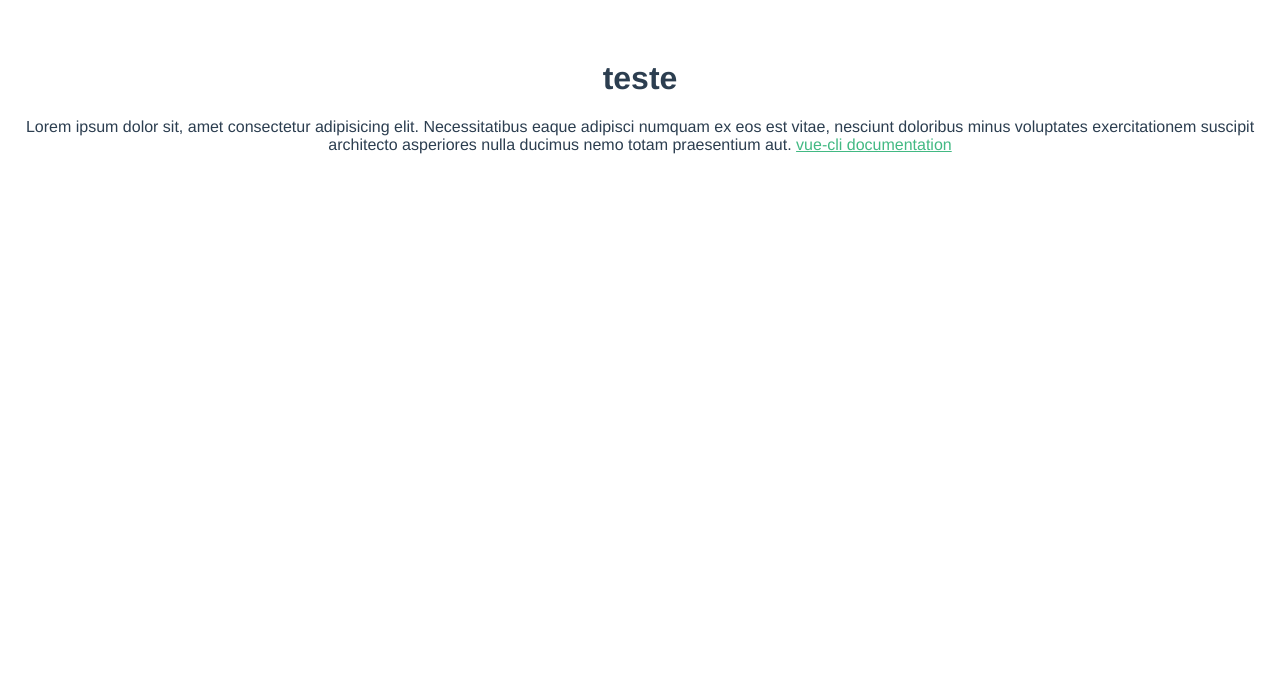
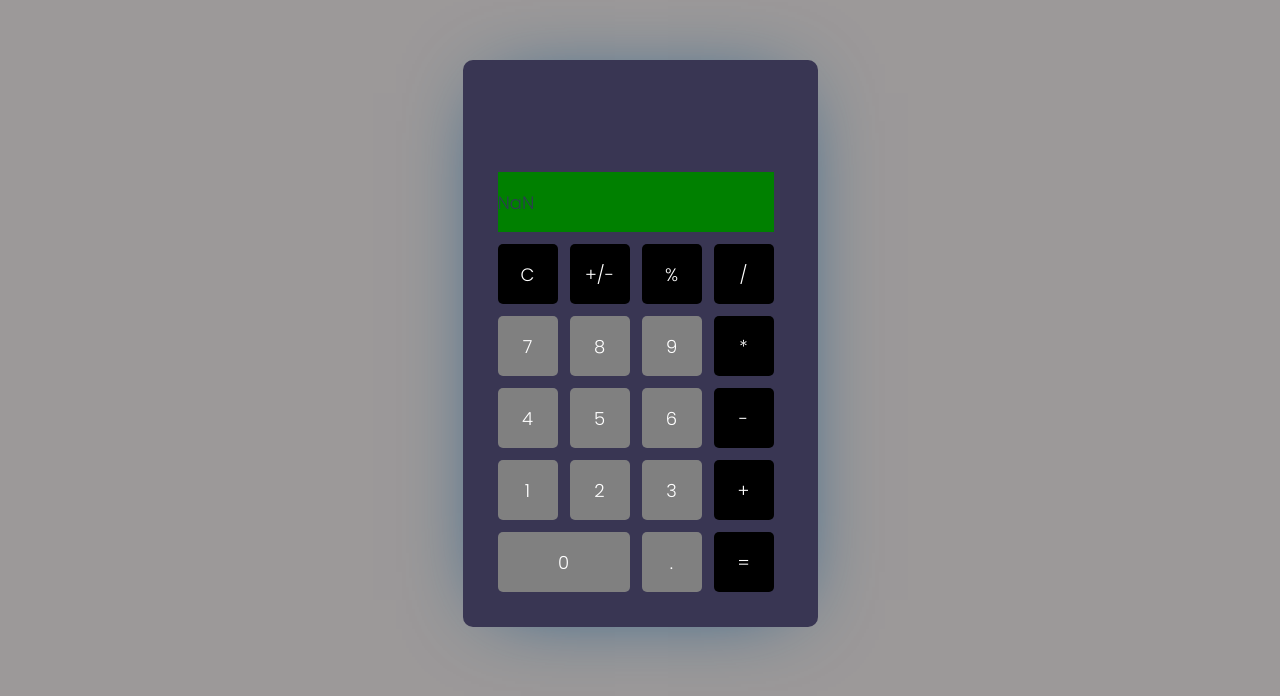
Before and after one commit to JP3015/Calculadora, a Vue app: page / in a window 1280 px wide. Shown: the top 696 px of the page. Built offline with nearby package versions, Linux system fonts and the light colour scheme.

Commit message:
Implementação da calculadora

```diff
--- a/src/App.vue
+++ b/src/App.vue
@@ -3,7 +3,7 @@
 </template>
 
 <script>
-import Calculadora from './components/home-page.vue'
+import Calculadora from './components/Calculadora/home-page.vue'
 
 export default {
   name: 'App',
--- /dev/null
+++ b/src/components/Calculadora/home-page.vue
@@ -0,0 +1,97 @@
+<template>
+  <div id="app">
+			<div class="container">
+				<div class="calculator">
+					<div class="answer">{{ answer }}</div>
+					<div class="display">{{ logList + current }}</div>
+					<div @click="clear" id="clear" class="btn operator">C</div>
+					<div @click="sign" id="sign" class="btn operator">+/-</div>
+					<div @click="percent" id="percent" class="btn operator">%</div>
+					<div @click="divide" id="divide" class="btn operator">/</div>
+					<div @click="append('7')" id="n7" class="btn">7</div>
+					<div @click="append('8')" id="n8" class="btn">8</div>
+					<div @click="append('9')" id="n9" class="btn">9</div>
+					<div @click="times" id="times" class="btn operator">*</div>
+					<div @click="append('4')" id="n4" class="btn">4</div>
+					<div @click="append('5')" id="n5" class="btn">5</div>
+					<div @click="append('6')" id="n6" class="btn">6</div>
+					<div @click="minus" id="minus" class="btn operator">-</div>
+					<div @click="append('1')" id="n1" class="btn">1</div>
+					<div @click="append('2')" id="n2" class="btn">2</div>
+					<div @click="append('3')" id="n3" class="btn">3</div>
+					<div @click="plus" id="plus" class="btn operator">+</div>
+					<div @click="append('0')" id="n0" class="zero">0</div>
+					<div @click="dot" id="dot" class="btn">.</div>
+          <div @click="equal" id="equal" class="btn operator">=</div>
+				</div>
+			</div>
+		</div>
+</template>
+
+<style>
+  @import url("https://fonts.googleapis.com/css?family=Poppins:300,500&display=swap");
+
+  body{
+    margin: 0;
+    background-color: rgb(156, 153, 153);
+  }
+  .app{
+    margin-top: -60px;
+    width: 100%;
+    height: 100vh;
+  }
+  .calculator {
+    display: grid;
+    grid-template-rows: repeat(7, minmax(60px, auto));
+    grid-template-columns: repeat(4, 60px);
+    grid-gap: 12px;
+    padding: 35px;
+    font-family: "Poppins";
+    font-weight: 300;
+    font-size: 18px;
+    background-color: rgb(57, 54, 83);
+    border-radius: 10px;
+    box-shadow: 0px 3px 80px -30px rgba(13, 81, 134, 1);
+    margin: 0 auto;
+    width: 285px;
+  }
+
+  .btn,.zero {
+    display: flex;
+    align-items: center;
+    justify-content: center;
+    cursor: pointer;
+    text-align: center;
+    text-decoration: none;
+    outline: none;
+    color: white;
+    background-color: grey;
+    border-radius: 5px;
+  }
+
+  .display, .answer {
+    grid-column: 1 / 5;
+    display: flex;
+    align-items: center;
+  }
+
+  .display{
+    background-color: green;
+  }
+
+  .answer {
+	font-weight: 500;
+	color: #146080;
+	font-size: 55px;
+	height: 65px;
+  }
+
+  .zero {
+    grid-column: 1 / 3;
+  }
+
+  .operator {
+    background-color: black;
+    color: white;
+  }
+</style>
--- a/src/components/home-page.vue
+++ /dev/null
@@ -1,25 +0,0 @@
-<template>
-  <div class="hello">
-    <h1>teste</h1>
-    <p>
-      Lorem ipsum dolor sit, amet consectetur adipisicing elit. Necessitatibus eaque adipisci numquam ex eos est vitae, nesciunt doloribus minus voluptates exercitationem suscipit architecto asperiores nulla ducimus nemo totam praesentium aut.
-      <a href="https://cli.vuejs.org" target="_blank" rel="noopener">vue-cli documentation</a>
-    </p>
-  </div>
-</template>
-<style scoped>
-h3 {
-  margin: 40px 0 0;
-}
-ul {
-  list-style-type: none;
-  padding: 0;
-}
-li {
-  display: inline-block;
-  margin: 0 10px;
-}
-a {
-  color: #42b983;
-}
-</style>
```
Also changed, not shown: src/components/Calculadora/script.js (added, +25 -0 lines).
